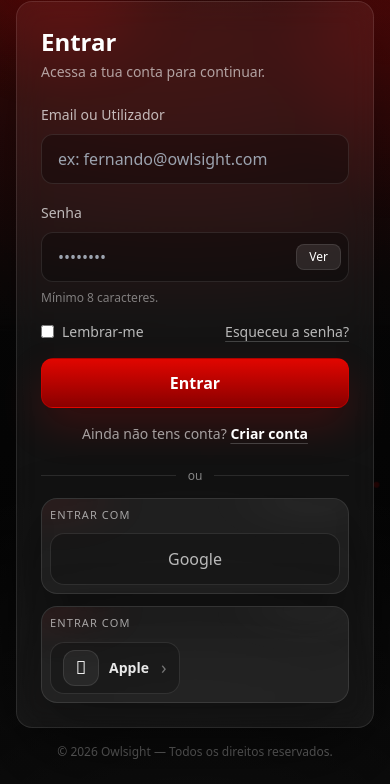
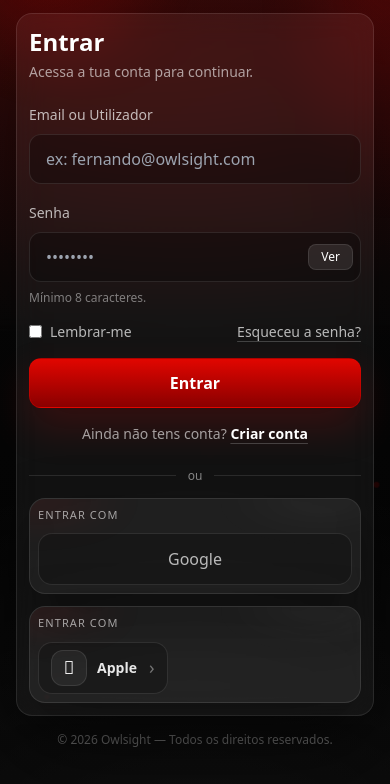
Before and after one commit to fernandomacombo/owlsight, a Django app: page /login/ in a window 390 px wide. Shown: the part 60-844 px from the top of the page. Run offline with Django 5.2, Linux system fonts and the light colour scheme; some libraries are stand-ins or nearby versions.

Commit message:
atualizado

```diff
--- a/frontend/templates/frontend/login.html
+++ b/frontend/templates/frontend/login.html
@@ -351,7 +351,7 @@
 
       <!-- Right -->
       <section class="order-1 lg:order-2 w-full">
-        <div class="max-w-md mx-auto rounded-2xl glass p-6 sm:p-7">
+        <div class="max-w-md mx-auto rounded-2xl glass p-3 sm:p-7">
           <h2 class="text-2xl font-extrabold">Entrar</h2>
           <p class="text-sm text-white/60 mt-1">Acessa a tua conta para continuar.</p>
 
```
